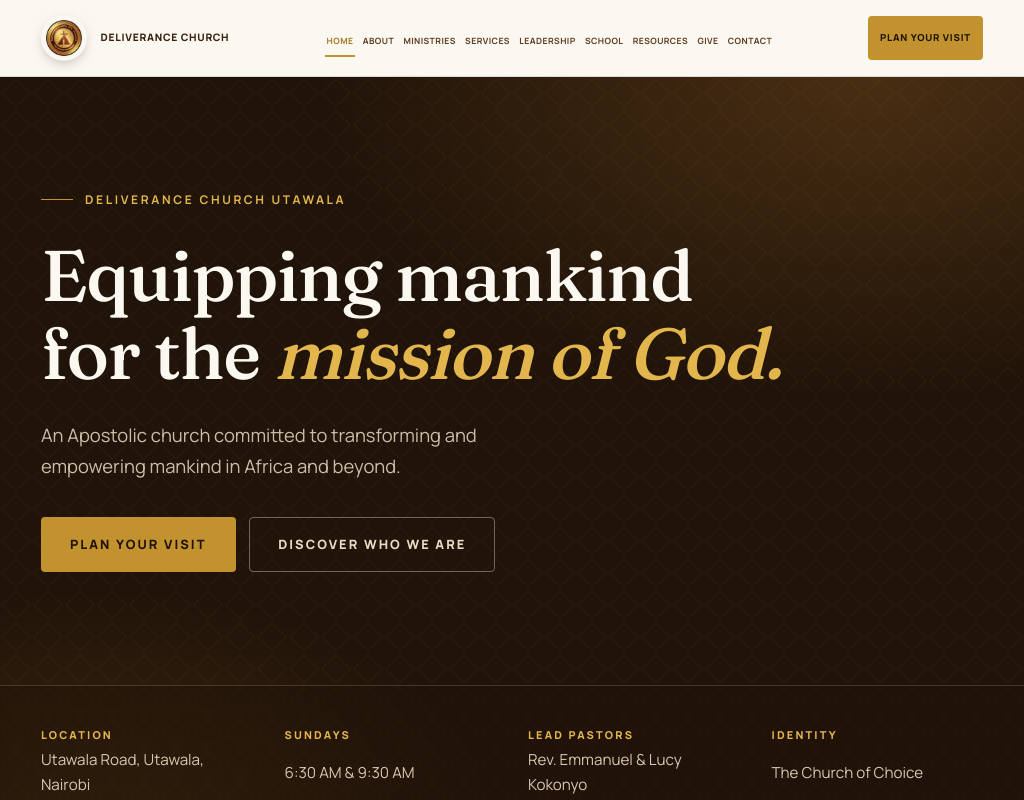
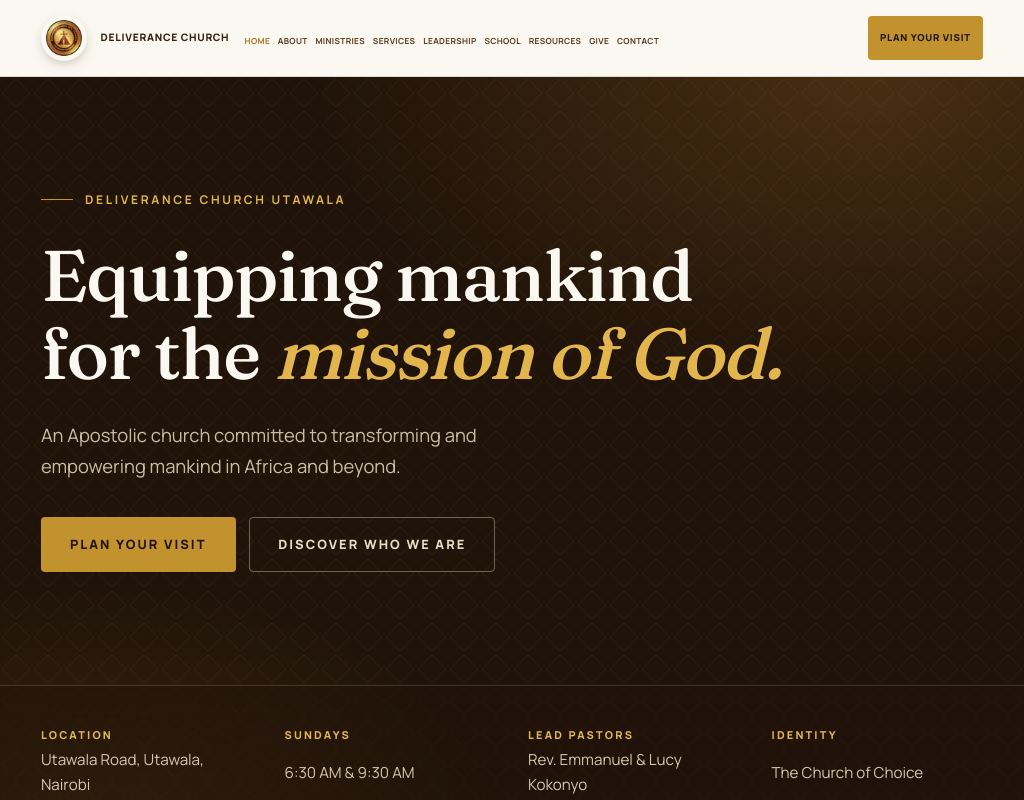
Before and after one commit to Trevor-Kayeyia-Madara/new-dcutawala-website, a Next.js app: page / in a window 1024 px wide. Shown: the top 800 px of the page. Built offline with nearby package versions, Linux system fonts and the light colour scheme; no server answers.

Commit message:
Foxed responsivesness

```diff
--- a/src/app/globals.css
+++ b/src/app/globals.css
@@ -618,16 +618,17 @@
   .main-nav {
     flex: 1 1 auto;
     min-width: 0;
+    overflow: hidden;
   }
 
   .nav-list {
-    justify-content: center;
-    gap: clamp(0.25rem, 0.6vw, 0.5rem);
+    justify-content: flex-start;
+    gap: clamp(0.2rem, 0.45vw, 0.4rem);
   }
 
   .nav-link {
-    font-size: clamp(0.54rem, 0.65vw, 0.62rem);
-    letter-spacing: 0.05em;
+    font-size: clamp(0.52rem, 0.6vw, 0.58rem);
+    letter-spacing: 0.04em;
   }
 
   .header-cta {
```
